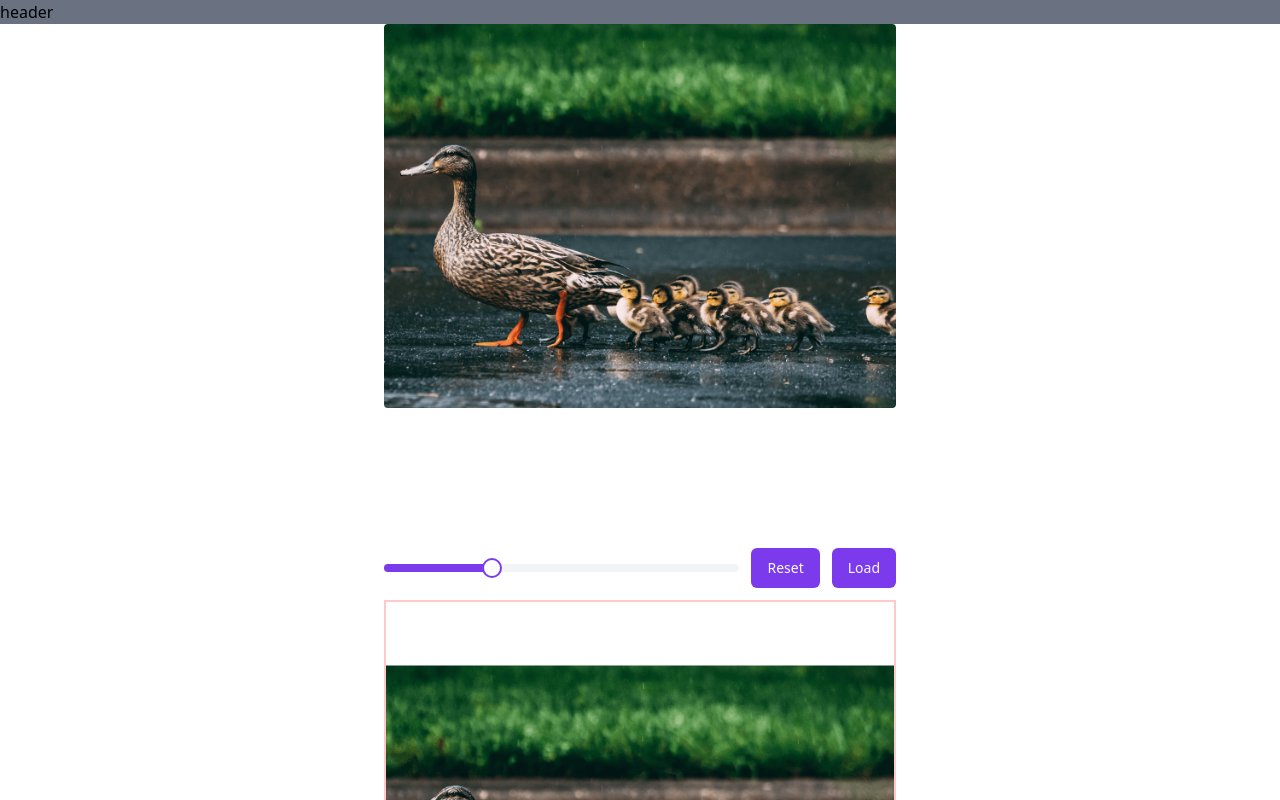
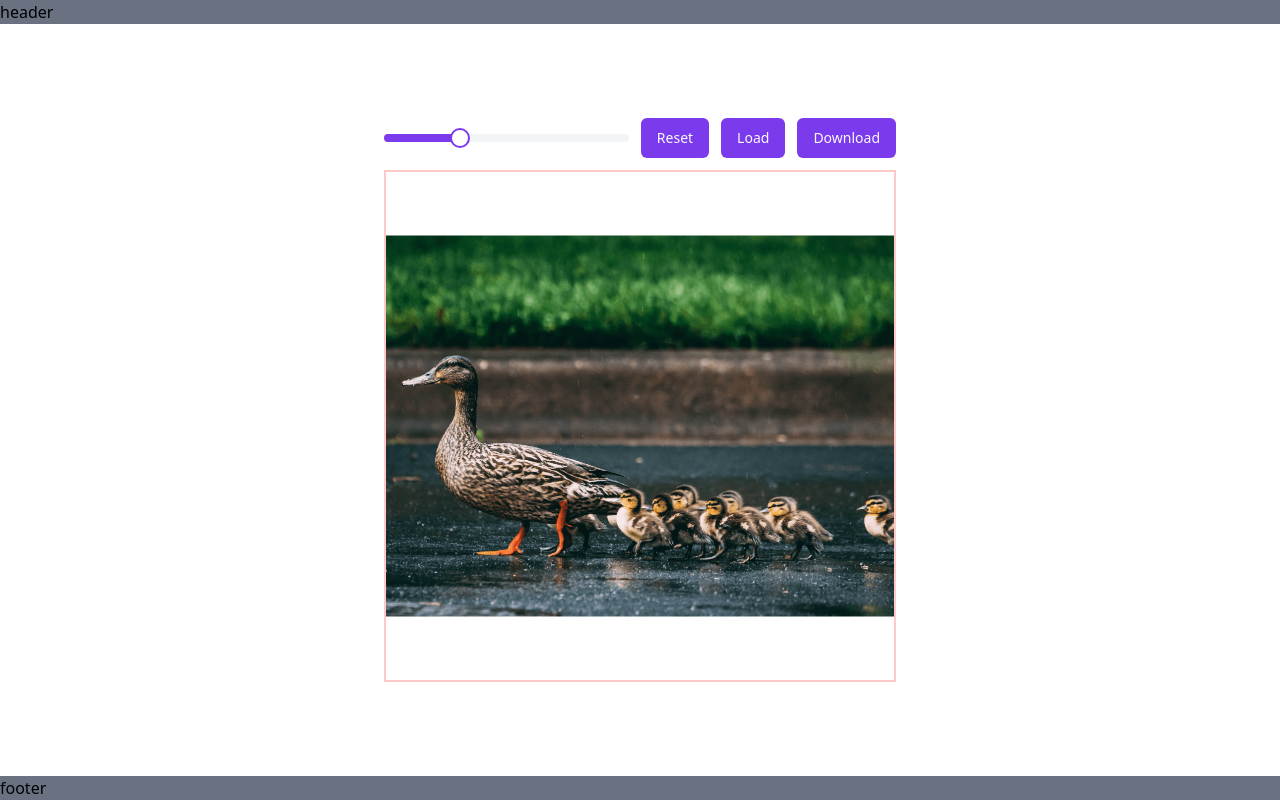
Before and after one commit to barisdemirci8/blusherai, a Next.js app: page / in a window 1280 px wide. Shown: the top 800 px of the page. Built offline with nearby package versions, Linux system fonts and the light colour scheme.

Commit message:
download of image

```diff
--- a/src/components/image/blusher.tsx
+++ b/src/components/image/blusher.tsx
@@ -113,16 +113,28 @@ export default function Blusher() {
         }
     }
 
+    const downloadImage = () => {
+        const canvas = canvasRef.current;
+        const ctx = canvas?.getContext("2d");
+
+        if (canvas && ctx && imageRef.current) {
+            const dataUrl = canvas.toDataURL();
+            const link = document.createElement("a");
+            link.href = dataUrl;
+            link.download = "mask.png";
+            link.click();
+        }
+    }
 
     return (
       <div className="flex flex-col justify-center items-center gap-3">
-        <div className="w-128 h-128">
+        {/* <div className="w-128 h-128">
                 <img
                     src={"/images/ducks.png"}
                     alt="test image"
                     className="object-fill rounded-sm"
                 />
-            </div>
+            </div> */}
         <div className="flex justify-center items-center gap-3 w-full">
           <Slider
             className="cursor-pointer"
@@ -137,6 +149,9 @@ export default function Blusher() {
           </Button>
           <Button className="hover:cursor-pointer" onClick={loadImage}>
             Load
+          </Button>
+          <Button className="hover:cursor-pointer" onClick={downloadImage}>
+            Download
           </Button>
         </div>
 
```
